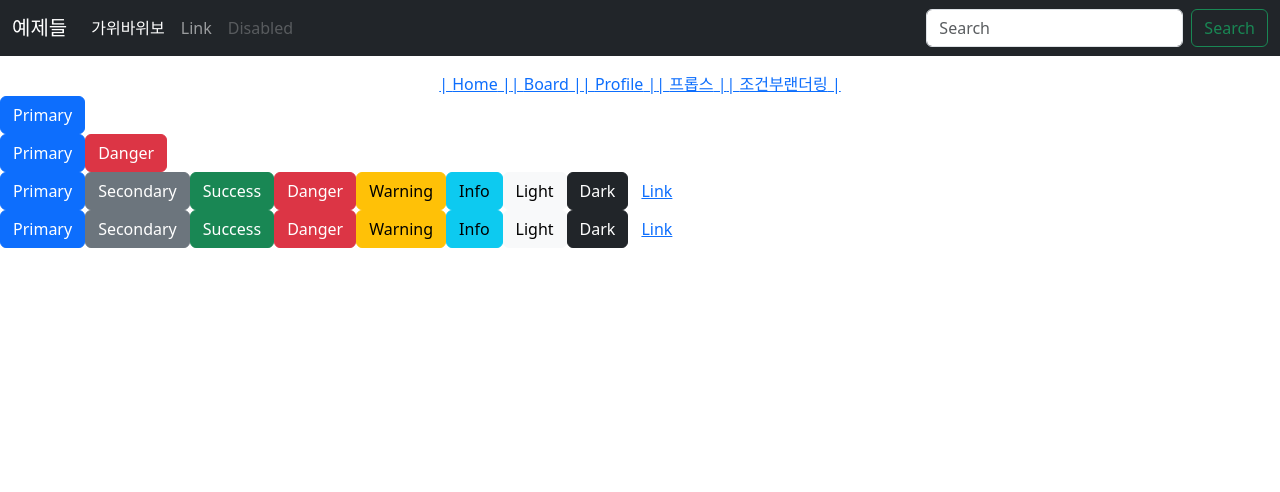
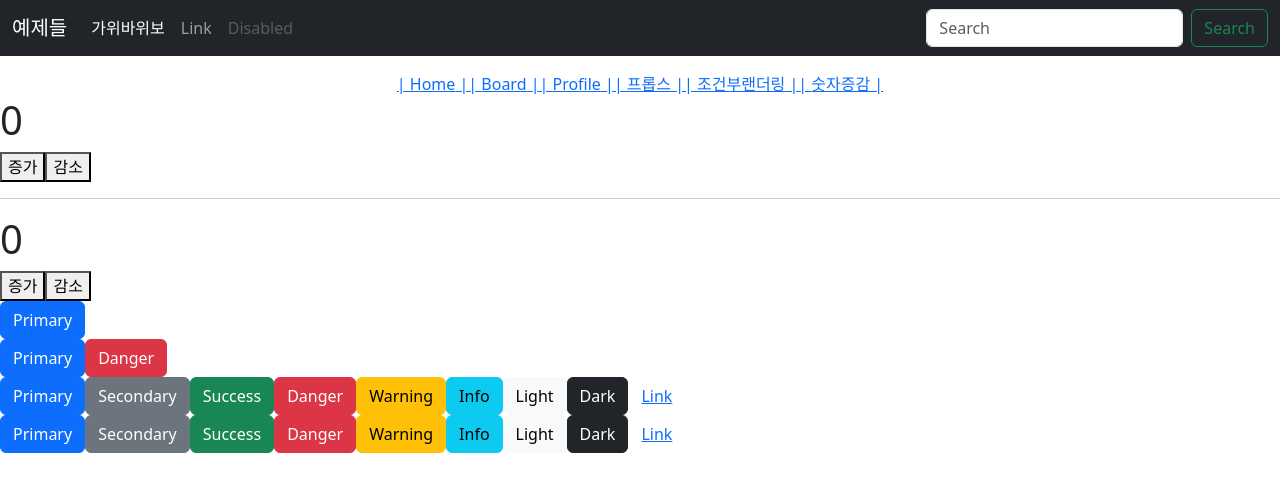
Before and after one commit to softwindy7292/vite-react, a React (Vite) app: page /useState in a window 1280 px wide. Shown: the top 492 px of the page. Built offline with nearby package versions, Linux system fonts and the light colour scheme.

Commit message:
useState

```diff
--- /dev/null
+++ b/src/components/Counter.jsx
@@ -0,0 +1,23 @@
+import React, { useState } from 'react'
+
+const Counter = () => {
+    const [number, setNumber] = useState(0)
+
+    const onIncrease = () => {
+        setNumber(number + 1)
+    }
+
+    const onDecrease = () => {
+        setNumber(number - 1)
+    }
+
+    return (
+        <div>
+            <h1>{number}</h1>
+            <button onClick={onIncrease}>증가</button>
+            <button onClick={onDecrease}>감소</button>
+        </div>
+    )
+}
+
+export default Counter
--- /dev/null
+++ b/src/components/Counter2.jsx
@@ -0,0 +1,25 @@
+import React from 'react'
+
+const Counter2 = () => {
+    let num = 0
+
+    const onIncrease = () => {
+        num++
+        console.log(num + '증가됨')
+    }
+
+    const onDecrease = () => {
+        num--
+        console.log(num + '감소됨')
+    }
+
+    return (
+        <div>
+            <h1>{num}</h1>
+            <button onClick={onIncrease}>증가</button>
+            <button onClick={onDecrease}>감소</button>
+        </div>
+    )
+}
+
+export default Counter2
--- /dev/null
+++ b/src/pages/CounterPage.jsx
@@ -0,0 +1,15 @@
+import React from 'react'
+import Counter from '../components/Counter'
+import Counter2 from '../components/Counter2'
+
+const CounterPage = () => {
+    return (
+        <div>
+            <Counter />
+            <hr />
+            <Counter2 />
+        </div>
+    )
+}
+
+export default CounterPage
--- a/src/route/Routes.jsx
+++ b/src/route/Routes.jsx
@@ -4,6 +4,7 @@ import BoardPage from '../pages/BoardPage'
 import ProfilePage from '../pages/ProfilePage'
 import PropsPage from '../pages/PropsPage'
 import ThreePage from '../pages/ThreePage'
+import CounterPage from '../pages/CounterPage'
 
 //React Routes, Route 사용시 배열로 관리하기
 const routes = [
@@ -32,6 +33,11 @@ const routes = [
         element: <ThreePage />,
         title: '조건부랜더링',
     },
+    {
+        path: '/useState',
+        element: <CounterPage />,
+        title: '숫자증감',
+    },
 ]
 
 export default routes
```
Also changed, not shown: 1 other file (tests, documents, lock files or other folders).
